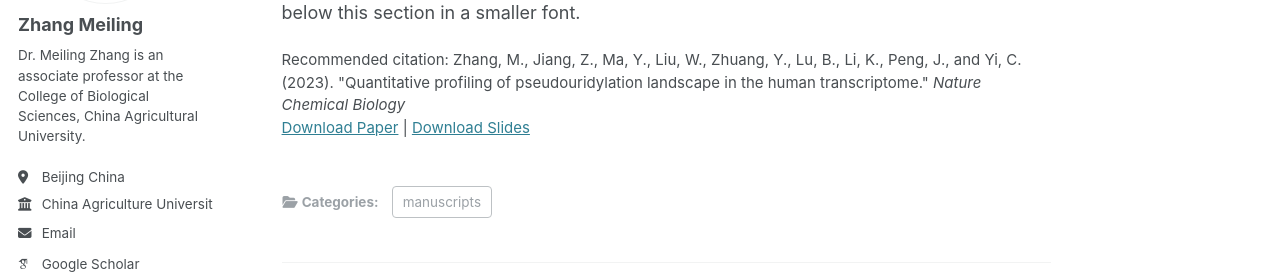
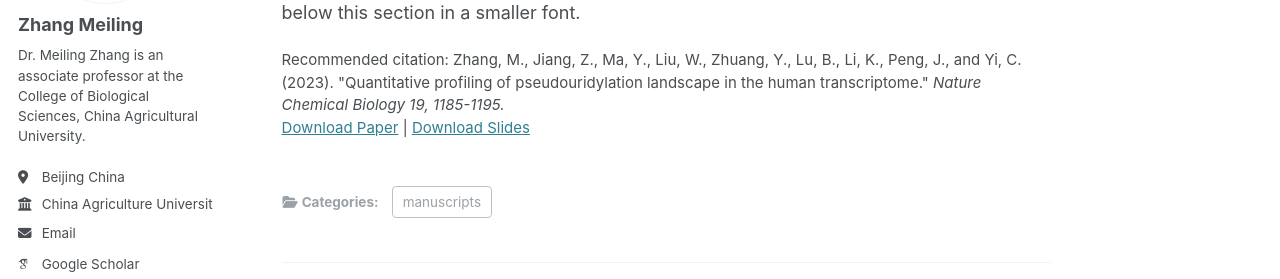
Before and after one commit to Hui50138/ZhangMeiling-Lab, a Jekyll site: the page built from _publications/2010-10-01-paper-title-number-2.md, in a window 1280 px wide and 1150 px high. Shown: the part 340-619 px from the top of the window. Built offline with Jekyll 4.4.1, drawn with Linux system fonts in a browser that asks for light colours; some web fonts are replaced.

Commit message:
Update 2010-10-01-paper-title-number-2.md

```diff
--- a/_publications/2010-10-01-paper-title-number-2.md
+++ b/_publications/2010-10-01-paper-title-number-2.md
@@ -8,7 +8,7 @@ date: 2010-01-01
 venue: 'Nature Chemical Biology'
 slidesurl: 'http://academicpages.github.io/files/slides2.pdf'
 paperurl: 'http://academicpages.github.io/files/paper2.pdf'
-citation: 'Zhang, M., Jiang, Z., Ma, Y., Liu, W., Zhuang, Y., Lu, B., Li, K., Peng, J., and Yi, C. (2023). &quot;Quantitative profiling of pseudouridylation landscape in the human transcriptome.&quot; <i>Nature Chemical Biology</i>'
+citation: 'Zhang, M., Jiang, Z., Ma, Y., Liu, W., Zhuang, Y., Lu, B., Li, K., Peng, J., and Yi, C. (2023). &quot;Quantitative profiling of pseudouridylation landscape in the human transcriptome.&quot; <i>Nature Chemical Biology 19, 1185-1195.</i>'
 ---
 
 The contents above will be part of a list of publications, if the user clicks the link for the publication than the contents of section will be rendered as a full page, allowing you to provide more information about the paper for the reader. When publications are displayed as a single page, the contents of the above "citation" field will automatically be included below this section in a smaller font.
```
